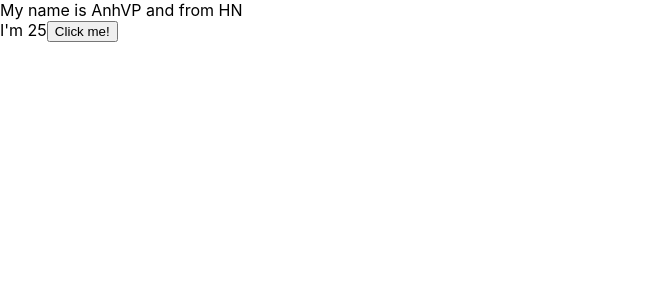
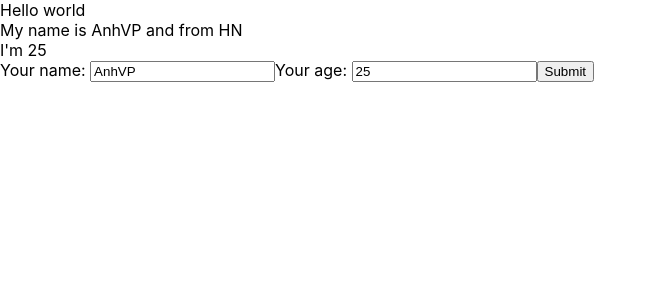
Before and after one commit to hnapv/base-react-redux, a React (Create React App) app: page / in a window 1280 px wide. Shown: the top 300 px of the page, without its empty margins (0-656 px from the left). Built offline with nearby package versions, Linux system fonts and the light colour scheme.

Commit message:
commit lan 2 13022023

```diff
--- a/src/App.js
+++ b/src/App.js
@@ -5,59 +5,31 @@
 import MyComponent from './components/MyComponents';
 import React from 'react';
 
+
 class App extends React.Component {
-  state = {
-    name: "AnhVP",
-    address: "HN",
-    age: 25
-  }
-handleClick(event){
-  console.log(event)
-  console.log("random "+Math.random(),this.state.name)
-
-  this.setState({
-    name: "Vũ Phúc Anh",
-    age: Math.random() +1
-  })
-
-}
-
-handleOnMouseOver(event){
-  console.log(event)
-}
+  // const count = useSelector(state => state.counter.count);
+  // const dispatch = useDispatch();
   render() {
     return (
       <div>
-        My name is {this.state.name} and from {this.state.address}
-       <br></br> I'm {this.state.age}
-        <button onClick={(event)=>this.handleClick(event)}>Click me!</button>
+        Hello world
+        <MyComponent />
       </div>
-    )
+      // <div className="App">
+      //   <header className="App-header">
+      //     <img src={logo} className="App-logo" alt="logo" />
+      //     <p>
+      //       Edit <code>src/App.js</code> and save to reload.
+      //     </p>
+      //     <div>Count = {count}</div>
+      //     <button onClick={() => dispatch(increaseCounter())}>Increase</button>
+      //     <button onClick={() => dispatch(decreaseCounter())}>Decrease</button>
+      //   </header>
+      // </div>
+    );
+
   }
 }
-
-// const App = () => {
-//   const count = useSelector(state => state.counter.count);
-//   const dispatch = useDispatch();
-
-//   return (
-//     <div>
-//     Hello world
-//     <MyComponent/>
-//     </div>
-//     // <div className="App">
-//     //   <header className="App-header">
-//     //     <img src={logo} className="App-logo" alt="logo" />
-//     //     <p>
-//     //       Edit <code>src/App.js</code> and save to reload.
-//     //     </p>
-//     //     <div>Count = {count}</div>
-//     //     <button onClick={() => dispatch(increaseCounter())}>Increase</button>
-//     //     <button onClick={() => dispatch(decreaseCounter())}>Decrease</button>
-//     //   </header>
-//     // </div>
-//   );
-// }
 
 
 
--- a/src/components/MyComponents.js
+++ b/src/components/MyComponents.js
@@ -2,13 +2,15 @@
 // fucntion component
 
 import React from "react";
+import UserInfo from "./UserInfo";
 
-class MyComponent extends React.Component{
-    //JSX
-    render(){
-        return  (
-            <div> my first component {Math.random()}</div>
+class MyComponent extends React.Component {
+    render() {
+        return (
+            <div>
 
+                <UserInfo />
+            </div>
         )
     }
 }
--- /dev/null
+++ b/src/components/UserInfo.js
@@ -0,0 +1,57 @@
+import React from "react";
+
+class UserInfo extends React.Component {
+    state = {
+        name: "AnhVP",
+        address: "HN",
+        age: 25
+    }
+
+    handleOnChangeInput(event) {
+        console.log(event, event.target.value)
+        this.setState({
+            name: event.target.value
+        })
+    }
+
+    handleOnChangeAge(event) {
+        console.log(event, event.target.value)
+        this.setState({
+            age: event.target.value
+        })
+    }
+
+    handleOnSubmit(event) {
+        event.preventDefault()
+        console.log(this.state)
+    }
+
+    render() {
+        return (
+            <div>
+                My name is {this.state.name} and from {this.state.address}
+                <br></br> I'm {this.state.age}
+
+                <form
+                    onSubmit={(event) => this.handleOnSubmit(event)}
+                >
+                    <label>Your name: </label>
+                    <input
+                        value={this.state.name}
+                        type="text"
+                        onChange={(event) => this.handleOnChangeInput(event)}
+                    />
+                    <label>Your age: </label>
+                    <input
+                        value={this.state.age}
+                        type="text"
+                        onChange={(event) => this.handleOnChangeAge(event)}
+                    />
+                    <button>Submit</button>
+                </form>
+            </div>
+        )
+    }
+}
+
+export default UserInfo
```
